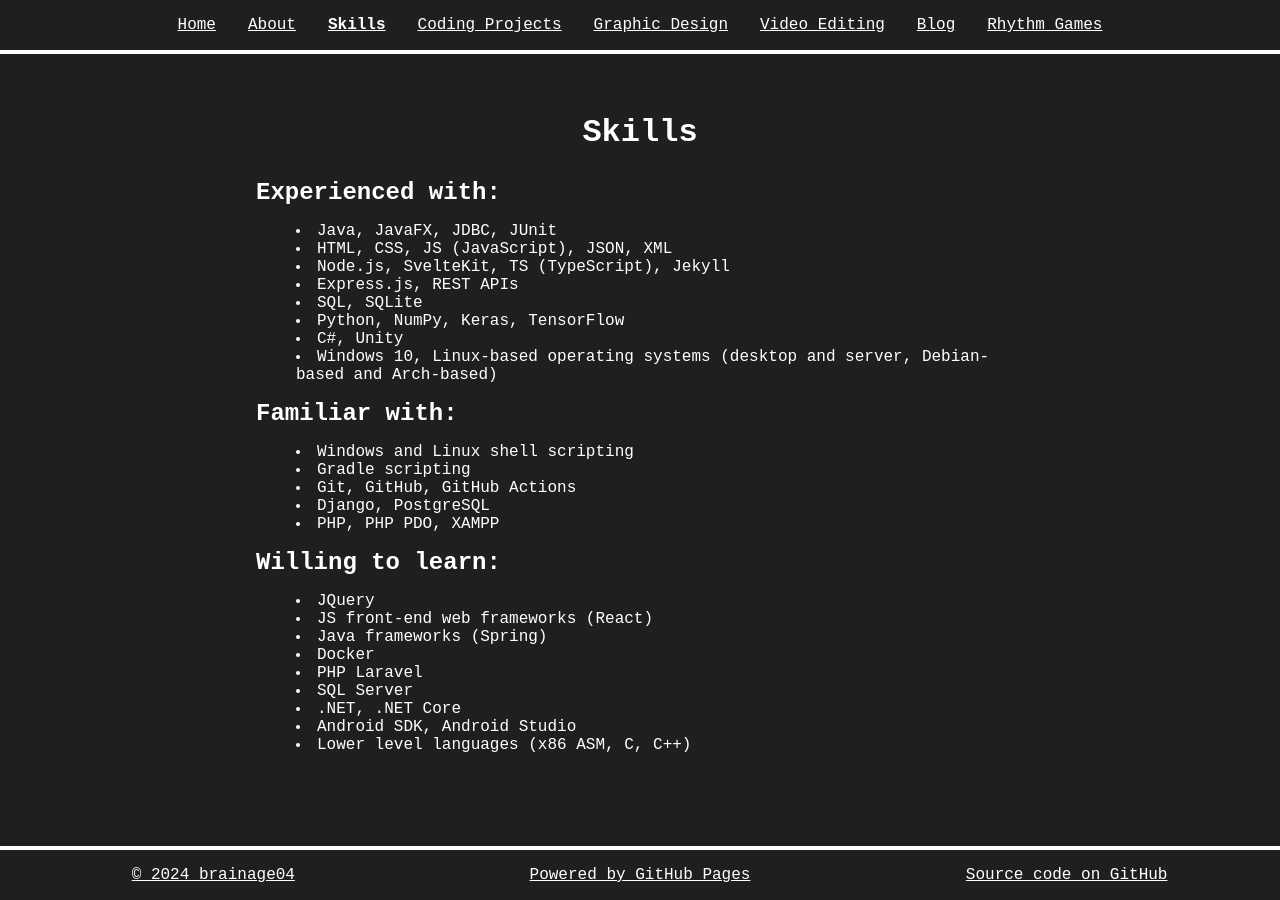
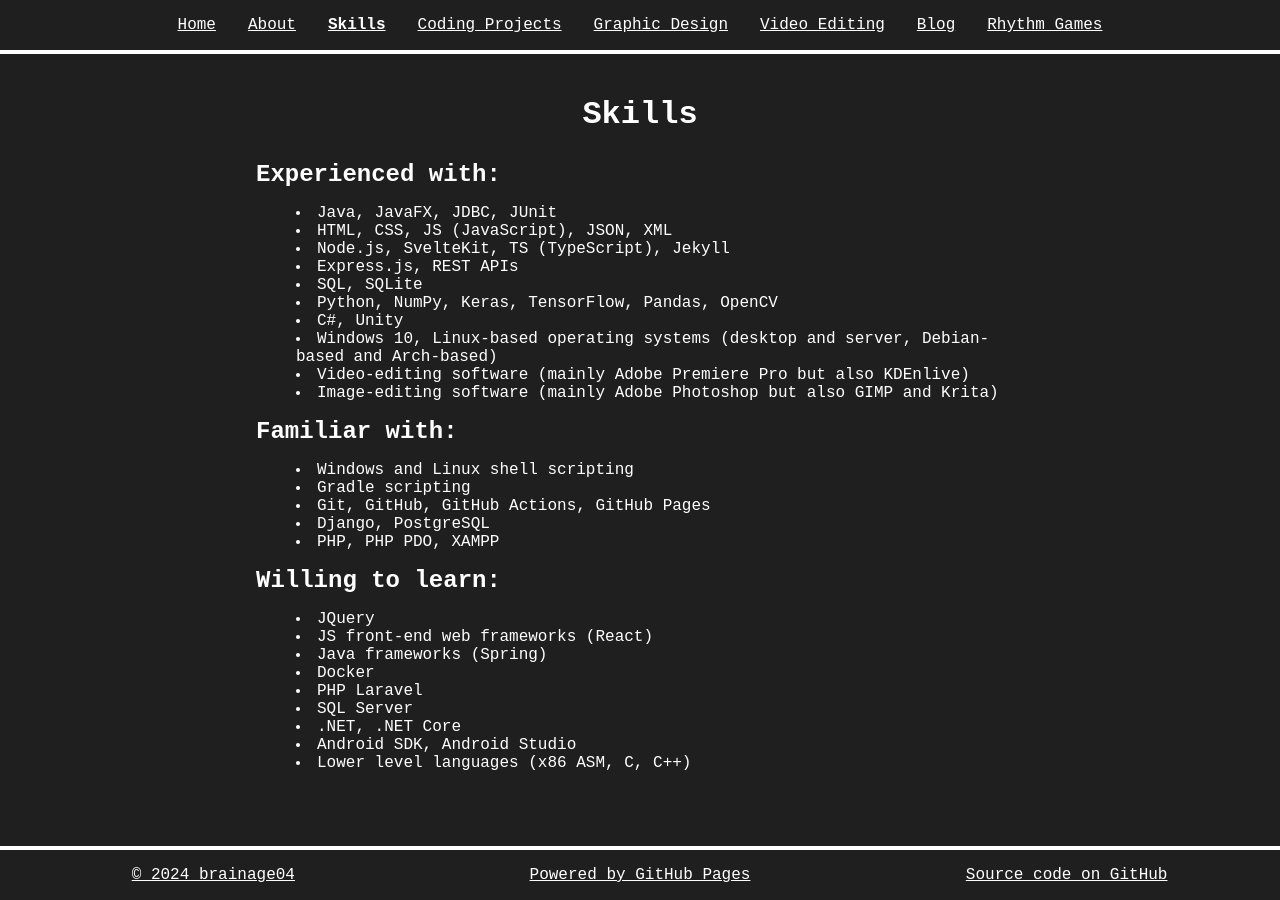
Before and after one commit to brainage04/brainage04.github.io, a Jekyll site: the page built from assets/pages/skills.html, in a window 1280 px wide. Built offline with Jekyll 4.4.1, drawn with Linux system fonts in a browser that asks for light colours.

Commit message:
updated skills

```diff
--- a/_data/skills.yml
+++ b/_data/skills.yml
@@ -5,16 +5,20 @@
   - Node.js, SvelteKit, TS (TypeScript), Jekyll
   - Express.js, REST APIs
   - SQL, SQLite
-  - Python, NumPy, Keras, TensorFlow
+  - Python, NumPy, Keras, TensorFlow, Pandas, OpenCV
   - C#, Unity
   - Windows 10, Linux-based operating systems (desktop and server, Debian-based and Arch-based)
+  - Video-editing software (mainly Adobe Premiere Pro but also KDEnlive)
+  - Image-editing software (mainly Adobe Photoshop but also GIMP and Krita)
+
 - title: "Familiar with:"
   items:
   - Windows and Linux shell scripting
   - Gradle scripting
-  - Git, GitHub, GitHub Actions
+  - Git, GitHub, GitHub Actions, GitHub Pages
   - Django, PostgreSQL
   - PHP, PHP PDO, XAMPP
+
 - title: "Willing to learn:"
   items:
   - JQuery
```
